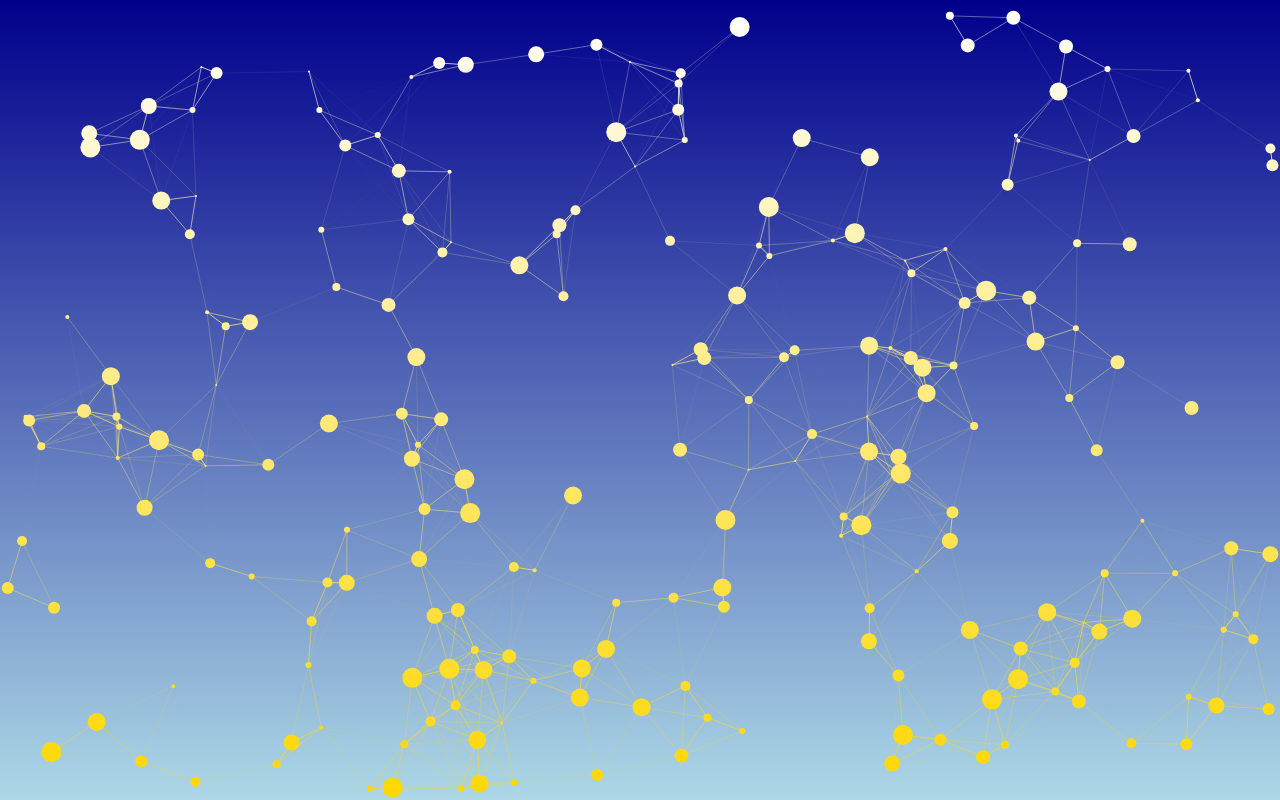
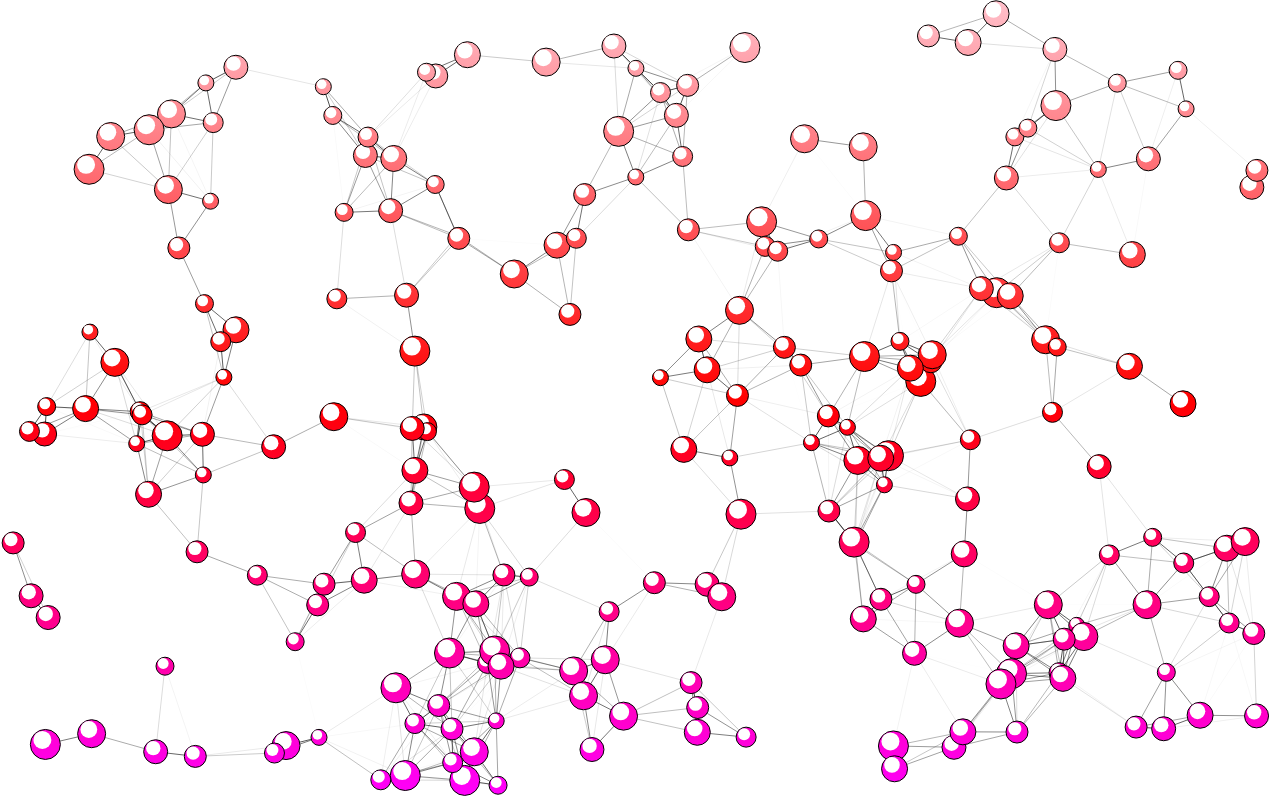
Before and after one commit to ol-nerium/particles-effect, a plain HTML site: page index.html in a window 1280 px wide. Drawn offline with Linux system fonts and the light colour scheme; animation ran at ten frames a second.

Commit message:
adds inflammation effect

```diff
--- a/script.js
+++ b/script.js
@@ -4,44 +4,50 @@ const ctx = canvas.getContext("2d");
 canvas.width = window.innerWidth;
 canvas.height = window.innerHeight;
 
-const gradient = ctx.createLinearGradient(0, 0, 0, canvas.height); // x0 y0 x1 y1
-gradient.addColorStop(0, "white");
-gradient.addColorStop(1, "gold");
+let gradient = ctx.createLinearGradient(0, 0, 0, canvas.height); // x0 y0 x1 y1
+gradient.addColorStop(0, "pink");
+gradient.addColorStop(0.5, "red");
+gradient.addColorStop(1, "magenta");
 
 ctx.fillStyle = gradient;
-ctx.strokeStyle = gradient;
+// ctx.strokeStyle = gradient;
 
 class Particle {
   constructor(effect, index) {
     this.index = index;
     this.effect = effect;
-    this.radius = Math.floor(Math.random() * 10 + 1);
-
+    this.radius = Math.floor(Math.random() * 8 + 8);
+    this.minRadius = this.radius;
+    this.maxRadius = this.radius * 5;
     this.x =
       this.radius + Math.random() * (this.effect.width - this.radius * 2);
     this.y =
       this.radius + Math.random() * (this.effect.height - 2 * this.radius);
-    this.vx = Math.random() * 1 - 0.5;
-    this.vy = Math.random() * 1 - 0.5;
+    this.vx = Math.random() * 0.2 - 0.1;
+    this.vy = Math.random() * 0.2 - 0.1;
 
-    this.pushX = 0;
-    this.pushY = 0;
-    this.friction = 0.8;
+    // this.pushX = 0;
+    // this.pushY = 0;
+    // this.friction = 0.8;
   }
   draw(context) {
-    // if (this.index % 50) {
-    //   // "sunrise" style effect
-    //   context.save();
-    //   context.globalAlpha = 0.6;
-    //   context.beginPath();
-    //   context.moveTo(this.x, this.y);
-    //   context.lineTo(this.effect.mouse.x, this.effect.mouse.y);
-    //   context.stroke();
-    //   context.restore();
-    // }
     context.beginPath();
     context.arc(this.x, this.y, this.radius, 0, Math.PI * 2);
     context.fill();
+    context.stroke();
+
+    context.save();
+    context.fillStyle = "white";
+    context.beginPath();
+    context.arc(
+      this.x - this.radius * 0.2,
+      this.y - this.radius * 0.3,
+      this.radius * 0.6,
+      0,
+      Math.PI * 2
+    );
+    context.fill();
+    context.restore();
   }
 
   update() {
@@ -50,12 +56,8 @@ class Particle {
       const dy = this.y - this.effect.mouse.y;
       const distance = Math.hypot(dx, dy);
       const force = this.effect.mouse.radius / distance;
-      if (distance < this.effect.mouse.radius) {
-        const angle = Math.atan2(dy, dx); // counterclockwise angle in radians between the positive oX and a line projected from 0,0 towards target (x,y)
-        // Value in the range of -PI..+PI
-
-        this.pushY += Math.sin(angle) * force;
-        this.pushX += Math.cos(angle) * force;
+      if (distance < this.effect.mouse.radius && this.radius < this.maxRadius) {
+        this.radius += 2;
       }
     }
 
@@ -76,8 +78,8 @@ class Particle {
       this.vy *= -1;
     }
 
-    this.x += (this.pushX *= this.friction) + this.vx;
-    this.y += (this.pushY *= this.friction) + this.vy;
+    this.x += this.vx;
+    this.y += this.vy;
   }
 
   reset() {
@@ -168,12 +170,12 @@ class Effect {
     this.width = width;
     this.height = height;
     // resize event resets context to its default so:
-    const gradient = ctx.createLinearGradient(0, 0, width, height); // x0 y0 x1 y1
-    gradient.addColorStop(0, "white");
-    gradient.addColorStop(0.5, "gold");
-    gradient.addColorStop(1, "orangered");
+    gradient = ctx.createLinearGradient(0, 0, canvas.width, canvas.height); // x0 y0 x1 y1
+    gradient.addColorStop(0, "pink");
+    gradient.addColorStop(0.5, "red");
+    gradient.addColorStop(1, "magenta");
     this.context.fillStyle = gradient;
-    this.context.strokeStyle = "white";
+    // this.context.strokeStyle = "white";
 
     this.particles.forEach((particle) => particle.reset());
   }
--- a/style.css
+++ b/style.css
@@ -5,7 +5,7 @@
 }
 
 #canvas1 {
-  background: linear-gradient(darkblue, lightblue);
+  /* background: linear-gradient(darkblue, lightblue); */
   position: absolute;
   top: 0;
   left: 0;
```
